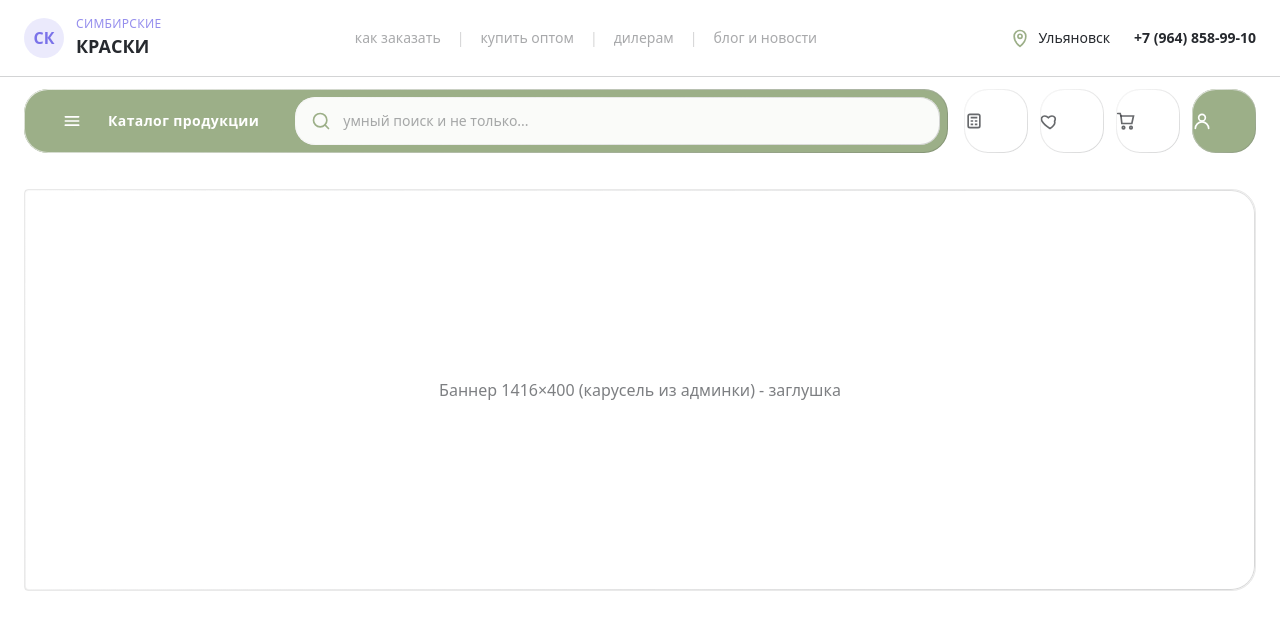
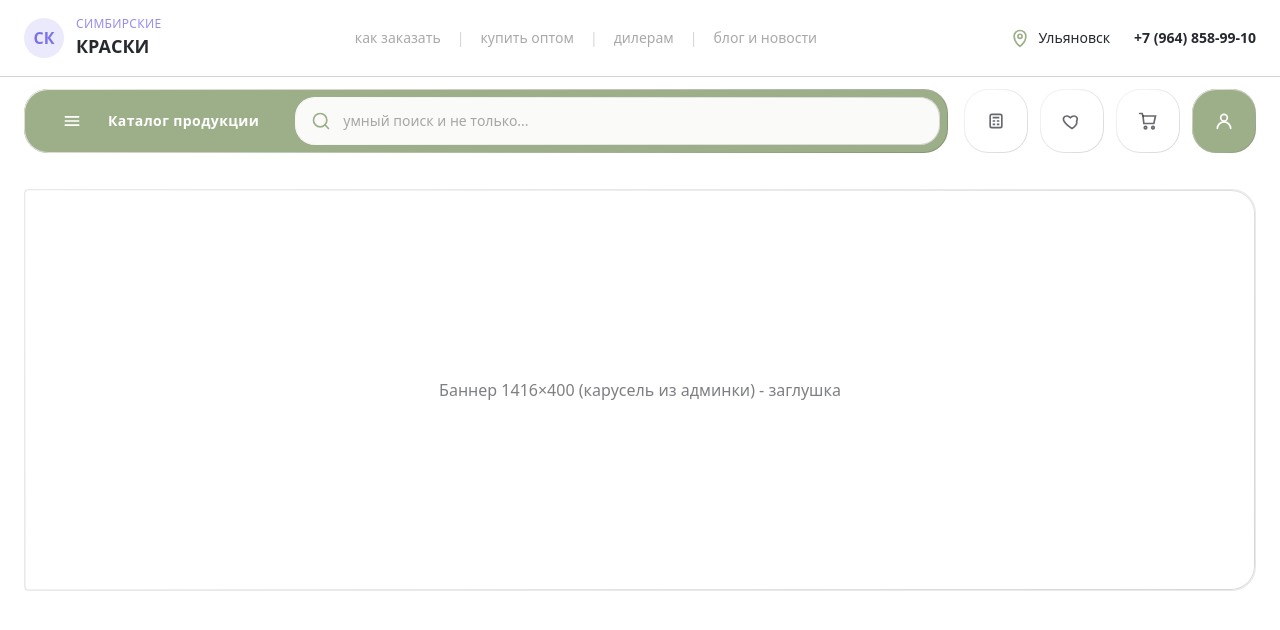
Before and after one commit to uniconsulting/sk_lkz_v1.0, a Next.js app in the folder apps/web/: page / in a window 1280 px wide. Shown: the top 630 px of the page. Built offline with nearby package versions, Linux system fonts and the light colour scheme.

Commit message:
Update stickybar.tsx

```diff
--- a/apps/web/components/header/stickybar.tsx
+++ b/apps/web/components/header/stickybar.tsx
@@ -101,16 +101,16 @@ export function Stickybar({
 
           {/* Иконки справа: квадратные, радиус 24, высота как у пилюли */}
           <div className="flex items-center gap-3">
-            <button className="header-icon glass-border h-16 w-16 rounded-3xl text-fg/70" aria-label="Калькулятор расхода">
+            <button className="header-icon glass-border h-16 w-16 rounded-3xl inline-flex items-center justify-center text-fg/70" aria-label="Калькулятор расхода">
               <CalcIcon />
             </button>
-            <button className="header-icon glass-border h-16 w-16 rounded-3xl text-fg/70" aria-label="Избранное">
+            <button className="header-icon glass-border h-16 w-16 rounded-3xl inline-flex items-center justify-center text-fg/70" aria-label="Избранное">
               <HeartIcon />
             </button>
-            <button className="header-icon glass-border h-16 w-16 rounded-3xl text-fg/70" aria-label="Корзина">
+            <button className="header-icon glass-border h-16 w-16 rounded-3xl inline-flex items-center justify-center text-fg/70" aria-label="Корзина">
               <CartIcon />
             </button>
-            <button className="header-icon header-icon--accent glass-border h-16 w-16 rounded-3xl text-white" aria-label="Вход в ЛК">
+            <button className="header-icon header-icon--accent glass-border h-16 w-16 rounded-3xl inline-flex items-center justify-center text-white" aria-label="Вход в ЛК">
               <UserIcon />
             </button>
           </div>
```
